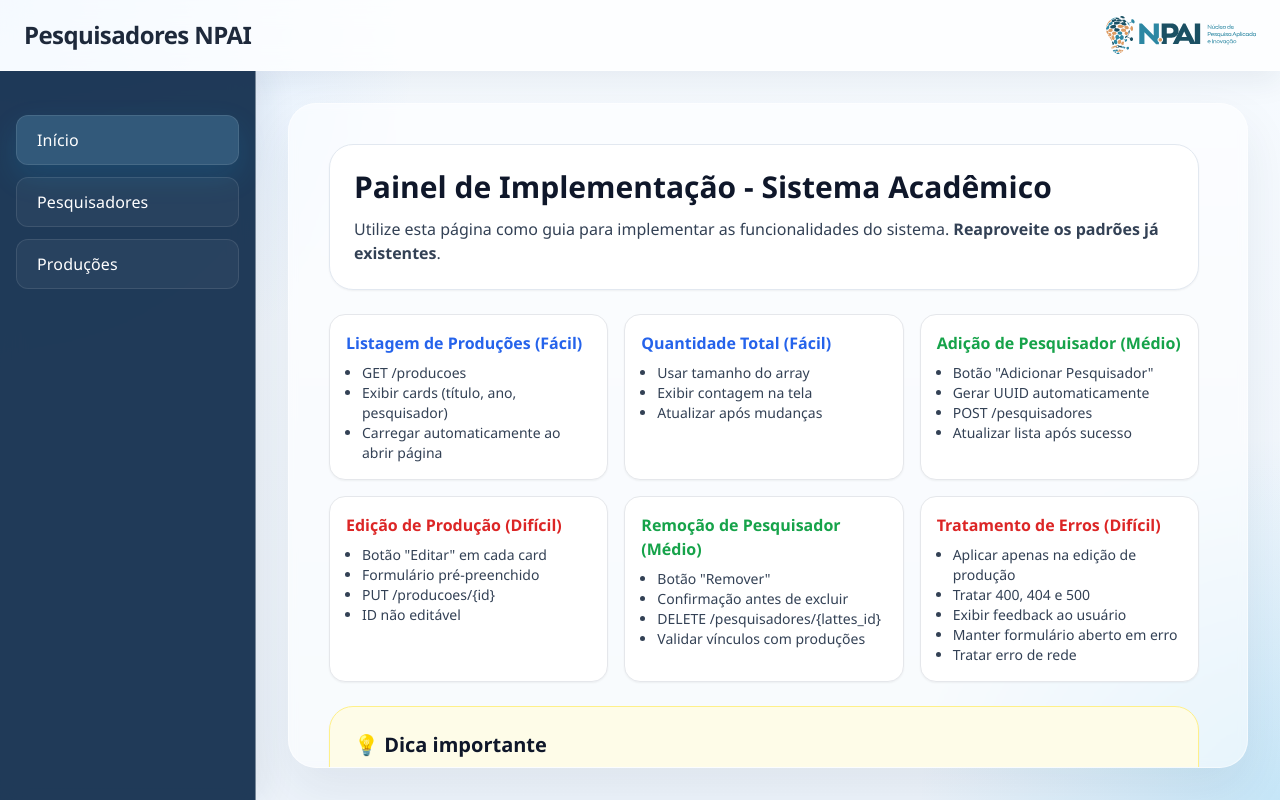
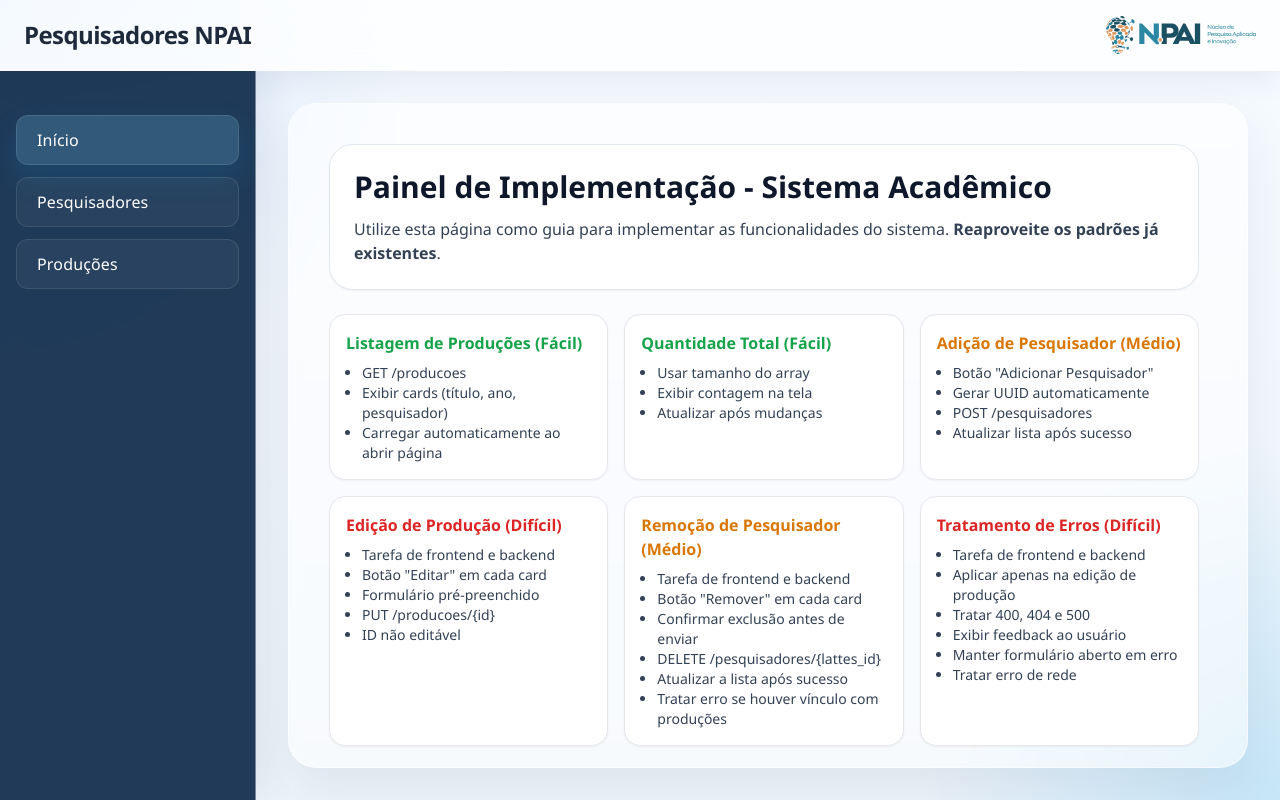
Before and after one commit to sophialsts/frontend-desafio-sincrono, a Next.js app: page / in a window 1280 px wide. Built offline with nearby package versions, Linux system fonts and the light colour scheme.

Commit message:
fix: remoções corretas pros desafios

```diff
--- a/src/app/(paginas)/producoes/page.tsx
+++ b/src/app/(paginas)/producoes/page.tsx
@@ -12,7 +12,6 @@ export default function ProducoesPage() {
     const [pesquisadoresId, setPesquisadoresId] = useState('');
     const [erro, setErro] = useState('');
     const [erroIssn, setErroIssn] = useState('');
-    const [erroPesquisadorId, setErroPesquisadorId] = useState('');
     const [carregando, setCarregando] = useState(false);
 
     const handleFecharFormulario = () => {
@@ -23,7 +22,6 @@ export default function ProducoesPage() {
         setPesquisadoresId('');
         setErro('');
         setErroIssn('');
-        setErroPesquisadorId('');
     };
 
     const handleAdicionar = async () => {
@@ -38,7 +36,6 @@ export default function ProducoesPage() {
         event.preventDefault();
         setErro('');
         setErroIssn('');
-        setErroPesquisadorId('');
 
         if (issn.length !== 8) {
             setErroIssn('O ISSN deve conter exatamente 8 dígitos numéricos.');
@@ -64,17 +61,35 @@ export default function ProducoesPage() {
             setPesquisadoresId('');
             setAberto(false);
         } catch (e) {
-            const mensagemErro = (e as Error).message || 'Falha ao salvar produção.';
+            setErro((e as Error).message || 'Falha ao salvar produção.');
 
-            if (mensagemErro.toLowerCase().includes('pesquisador não encontrado')) {
-                setErroPesquisadorId('Nenhum pesquisador foi encontrado com esse ID.');
-            }
+            /*
+              TRATAMENTO DE ERROS DO BACKEND PARA EDIÇÃO DE PRODUÇÃO:
 
-            if (mensagemErro.toLowerCase().includes('issn')) {
-                setErroIssn('O ISSN deve conter exatamente 8 dígitos numéricos.');
-            }
+              Quando o fluxo de edição (PUT /producoes/{id}) for implementado, estes cenários
+              precisam ser tratados de forma explícita com base no retorno da API:
 
-            setErro(mensagemErro);
+              1. Erro 400:
+                 Usar para dados inválidos, como ISSN fora do formato esperado, campos obrigatórios
+                 ausentes ou ano inválido. Nesse caso, o ideal é mapear o erro para o campo correto
+                 usando estados específicos, por exemplo `setErroIssn(...)`.
+
+              2. Erro 404:
+                 Usar quando a produção não existir mais ou quando o pesquisador informado não for encontrado.
+                 Aqui vale exibir uma mensagem clara para a pessoa entender que o vínculo ou o registro não existe.
+
+              3. Erro 500:
+                 Usar para falhas internas do servidor. Nesse caso, mostre uma mensagem genérica e amigável,
+                 sem depender de detalhes técnicos da API.
+
+              4. Erro de rede / indisponibilidade:
+                 Tratar quando a requisição nem chega ao backend, como timeout ou servidor offline.
+                 O ideal é informar que não foi possível concluir a edição e sugerir nova tentativa.
+
+              5. Regra importante de UX:
+                 Em qualquer erro durante a edição, mantenha o formulário aberto e preserve os dados digitados
+                 para a pessoa corrigir o problema sem preencher tudo novamente.
+            */
         } finally {
             setCarregando(false);
         }
@@ -101,7 +116,6 @@ export default function ProducoesPage() {
                         aria-label="Fechar aviso"
                         onClick={() => {
                             setErro('');
-                            setErroPesquisadorId('');
                         }}
                         className="inline-flex h-7 w-7 items-center justify-center rounded-full text-lg font-semibold leading-none text-red-600 transition hover:bg-red-100"
                     >
@@ -177,22 +191,15 @@ export default function ProducoesPage() {
                             ID do pesquisador
                             <input
                                 value={pesquisadoresId}
-                                onChange={(event) => {
-                                    setPesquisadoresId(event.target.value);
-                                    if (erroPesquisadorId) {
-                                        setErroPesquisadorId('');
-                                    }
-                                }}
-                                className={`mt-2 rounded-xl bg-slate-50 px-3 py-2 text-slate-900 outline-none focus:ring-2 ${
-                                    erroPesquisadorId
-                                        ? 'border border-red-300 focus:border-red-400 focus:ring-red-200'
-                                        : 'border border-slate-300 focus:border-sky-400 focus:ring-sky-200'
-                                }`}
+                                onChange={(event) => setPesquisadoresId(event.target.value)}
+                                className="mt-2 rounded-xl border border-slate-300 bg-slate-50 px-3 py-2 text-slate-900 outline-none focus:border-sky-400 focus:ring-2 focus:ring-sky-200"
                                 placeholder="UUID do pesquisador"
                             />
-                            {erroPesquisadorId ? (
-                                <span className="mt-2 text-sm text-red-600">{erroPesquisadorId}</span>
-                            ) : null}
+                            {/* TRATAMENTO FUTURO PARA EDIÇÃO:
+                                Quando a edição de produção for implementada, este campo pode receber
+                                um erro vindo do backend se o pesquisador informado não existir.
+                                A sugestão é criar um estado específico, como `erroPesquisadorId`,
+                                destacar o input em vermelho e mostrar uma mensagem abaixo do campo. */}
                         </label>
                     </div>
                     <button
@@ -216,6 +223,19 @@ export default function ProducoesPage() {
                     Ex.: usar condicionais para loading, erro, vazio e cards dos itens. */}
                 {/* ESCREVA AQUI os fluxos de editar e remover.
                     Ex.: abrir formulário com dados do item e remover via ação por card. */}
+                {/* TRATAMENTO DE ERROS NECESSÁRIO NA EDIÇÃO DE PRODUÇÃO:
+                    Ao implementar o fluxo de editar, trate pelo menos estes retornos do backend:
+                    - 400: dados inválidos, como ISSN incorreto ou campos obrigatórios ausentes.
+                    - 404: produção não encontrada ou pesquisador informado inexistente.
+                    - 500: erro interno no servidor.
+                    - erro de rede: falha de comunicação com a API.
+
+                    Como implementar:
+                    - Envolver o PUT em `try/catch`.
+                    - Ler a resposta da API e separar erros gerais de erros por campo.
+                    - Exibir mensagens próximas ao campo quando o erro for específico.
+                    - Exibir um aviso geral quando o problema for global.
+                    - Manter o formulário aberto se a edição falhar. */}
             </section>
         </div>
     );
--- a/src/app/page.tsx
+++ b/src/app/page.tsx
@@ -17,7 +17,7 @@ export default function Home() {
       <div className="grid md:grid-cols-2 lg:grid-cols-3 gap-4">
 
         <div className="rounded-2xl bg-white p-4 shadow-sm border">
-          <h3 className="font-semibold text-blue-600">
+          <h3 className="font-semibold text-green-600">
             Listagem de Produções (Fácil)
           </h3>
           <ul className="text-sm text-slate-700 list-disc ml-4 mt-2">
@@ -28,7 +28,7 @@ export default function Home() {
         </div>
 
         <div className="rounded-2xl bg-white p-4 shadow-sm border">
-          <h3 className="font-semibold text-blue-600">
+          <h3 className="font-semibold text-green-600">
              Quantidade Total (Fácil)
           </h3>
           <ul className="text-sm text-slate-700 list-disc ml-4 mt-2">
@@ -39,7 +39,7 @@ export default function Home() {
         </div>
 
         <div className="rounded-2xl bg-white p-4 shadow-sm border">
-          <h3 className="font-semibold text-green-600">
+          <h3 className="font-semibold text-amber-600">
              Adição de Pesquisador (Médio)
           </h3>
           <ul className="text-sm text-slate-700 list-disc ml-4 mt-2">
@@ -55,6 +55,7 @@ export default function Home() {
              Edição de Produção (Difícil)
           </h3>
           <ul className="text-sm text-slate-700 list-disc ml-4 mt-2">
+            <li>Tarefa de frontend e backend</li>
             <li>Botão &quot;Editar&quot; em cada card</li>
             <li>Formulário pré-preenchido</li>
             <li>PUT /producoes/{`{id}`}</li>
@@ -63,14 +64,16 @@ export default function Home() {
         </div>
 
         <div className="rounded-2xl bg-white p-4 shadow-sm border">
-          <h3 className="font-semibold text-green-600">
+          <h3 className="font-semibold text-amber-600">
              Remoção de Pesquisador (Médio)
           </h3>
           <ul className="text-sm text-slate-700 list-disc ml-4 mt-2">
-            <li>Botão &quot;Remover&quot;</li>
-            <li>Confirmação antes de excluir</li>
+            <li>Tarefa de frontend e backend</li>
+            <li>Botão &quot;Remover&quot; em cada card</li>
+            <li>Confirmar exclusão antes de enviar</li>
             <li>DELETE /pesquisadores/{`{lattes_id}`}</li>
-            <li>Validar vínculos com produções</li>
+            <li>Atualizar a lista após sucesso</li>
+            <li>Tratar erro se houver vínculo com produções</li>
           </ul>
         </div>
 
@@ -79,6 +82,7 @@ export default function Home() {
              Tratamento de Erros (Difícil)
           </h3>
           <ul className="text-sm text-slate-700 list-disc ml-4 mt-2">
+            <li>Tarefa de frontend e backend</li>
             <li>Aplicar apenas na edição de produção</li>
             <li>Tratar 400, 404 e 500</li>
             <li>Exibir feedback ao usuário</li>
```
Also changed, not shown: src/app/(paginas)/pesquisadores/page.tsx (+21 -4 lines).
